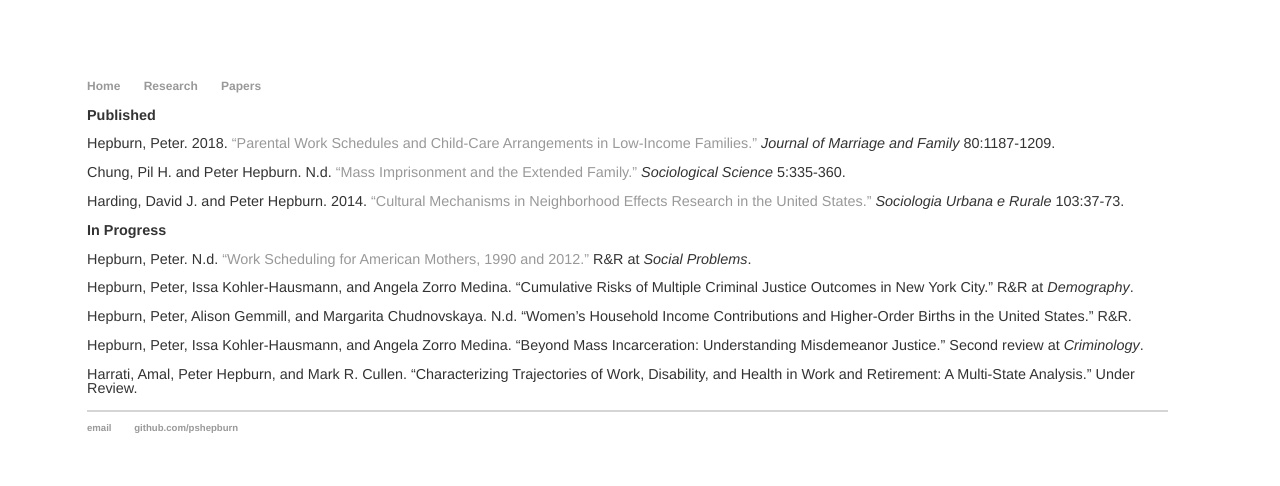
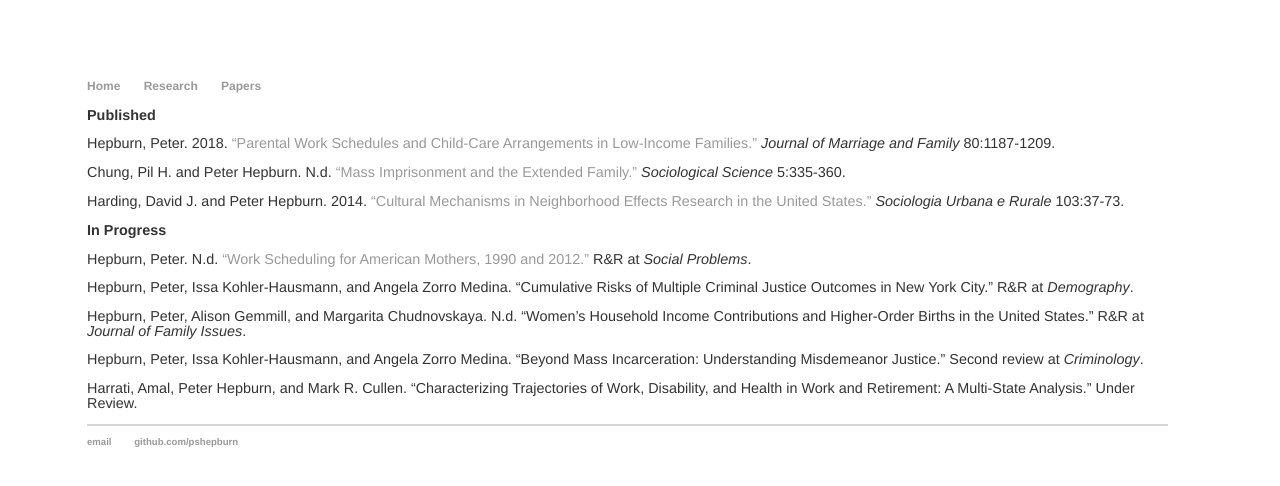
Before and after one commit to pshepburn/pshepburn.github.io, a Jekyll site: the page built from papers.html, in a window 1280 px wide. Shown: the top 486 px of the page. Built offline with Jekyll 4.4.1, drawn with Linux system fonts in a browser that asks for light colours.

Commit message:
another change

```diff
--- a/papers.html
+++ b/papers.html
@@ -12,7 +12,7 @@ title: Papers
 	<p><strong>In Progress</strong></p>
 	<p>Hepburn, Peter. N.d. <a href="/hepburn_1_020118.pdf">“Work Scheduling for American Mothers, 1990 and 2012.”</a> R&R at <em>Social Problems</em>.</p>
 	<p>Hepburn, Peter, Issa Kohler-Hausmann, and Angela Zorro Medina. “Cumulative Risks of Multiple Criminal Justice Outcomes in New York City.” R&R at <em>Demography</em>.</p>
-	<p>Hepburn, Peter, Alison Gemmill, and Margarita Chudnovskaya. N.d. “Women’s Household Income Contributions and Higher-Order Births in the United States.” R&R.</p>
+	<p>Hepburn, Peter, Alison Gemmill, and Margarita Chudnovskaya. N.d. “Women’s Household Income Contributions and Higher-Order Births in the United States.” R&R at <em>Journal of Family Issues</em>.</p>
 	<p>Hepburn, Peter, Issa Kohler-Hausmann, and Angela Zorro Medina. “Beyond Mass Incarceration: Understanding Misdemeanor Justice.” Second review at <em>Criminology</em>.</p>
 	<p>Harrati, Amal, Peter Hepburn, and Mark R. Cullen. “Characterizing Trajectories of Work, Disability, and Health in Work and Retirement: A Multi-State Analysis.” Under Review.</p>
 
```
